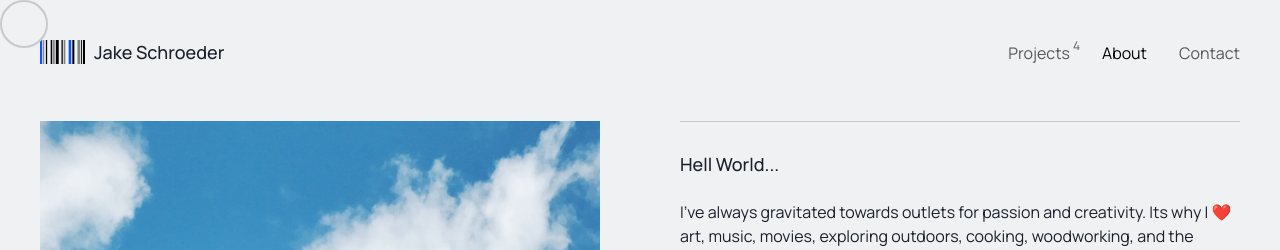
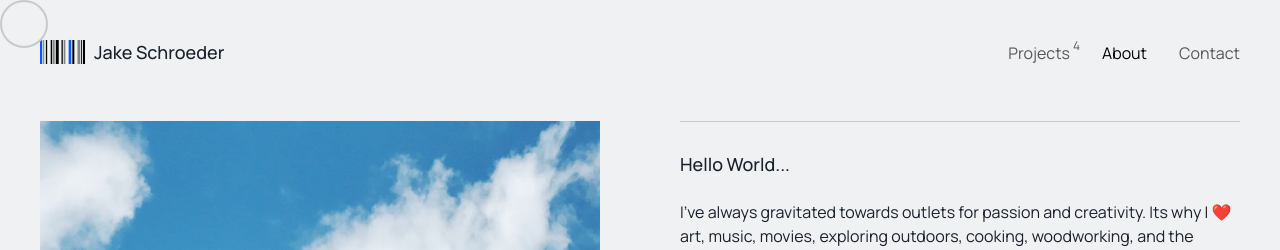
Before and after one commit to JakeSchroeder/jakethefirst.com, a Next.js app: page /about in a window 1280 px wide. Shown: the top 250 px of the page. Built offline with nearby package versions, Linux system fonts and the light colour scheme.

Commit message:
Update about.tsx

```diff
--- a/pages/about.tsx
+++ b/pages/about.tsx
@@ -155,7 +155,7 @@ const About: FC = () => {
               borderColor="border"
             >
               <Heading as="h1" fontSize="lg" fontWeight="medium" pb="6">
-                Hell World...
+                Hello World...
               </Heading>
               <Text fontSize="md">
                 I’ve always gravitated towards outlets for passion and
```
